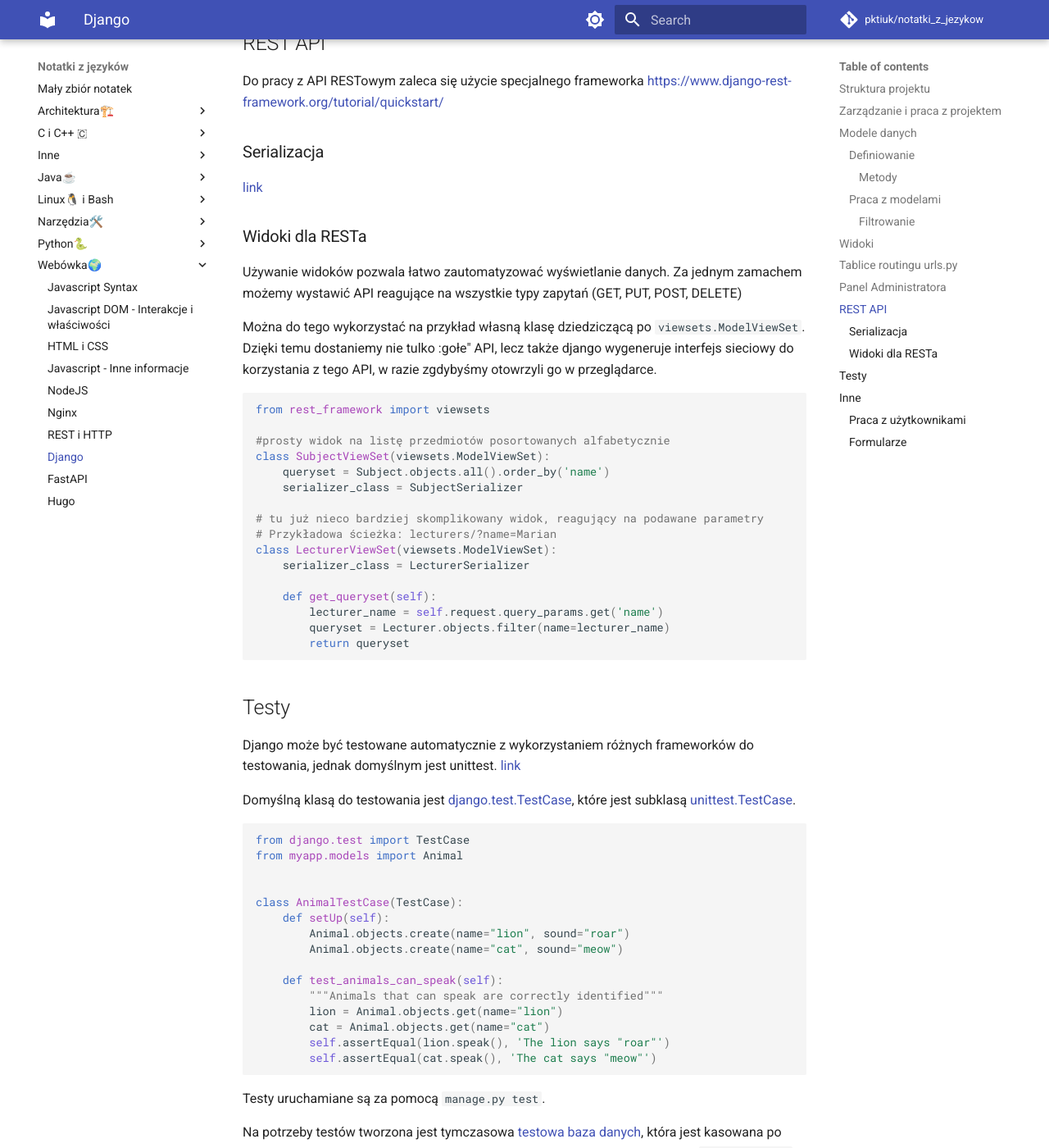
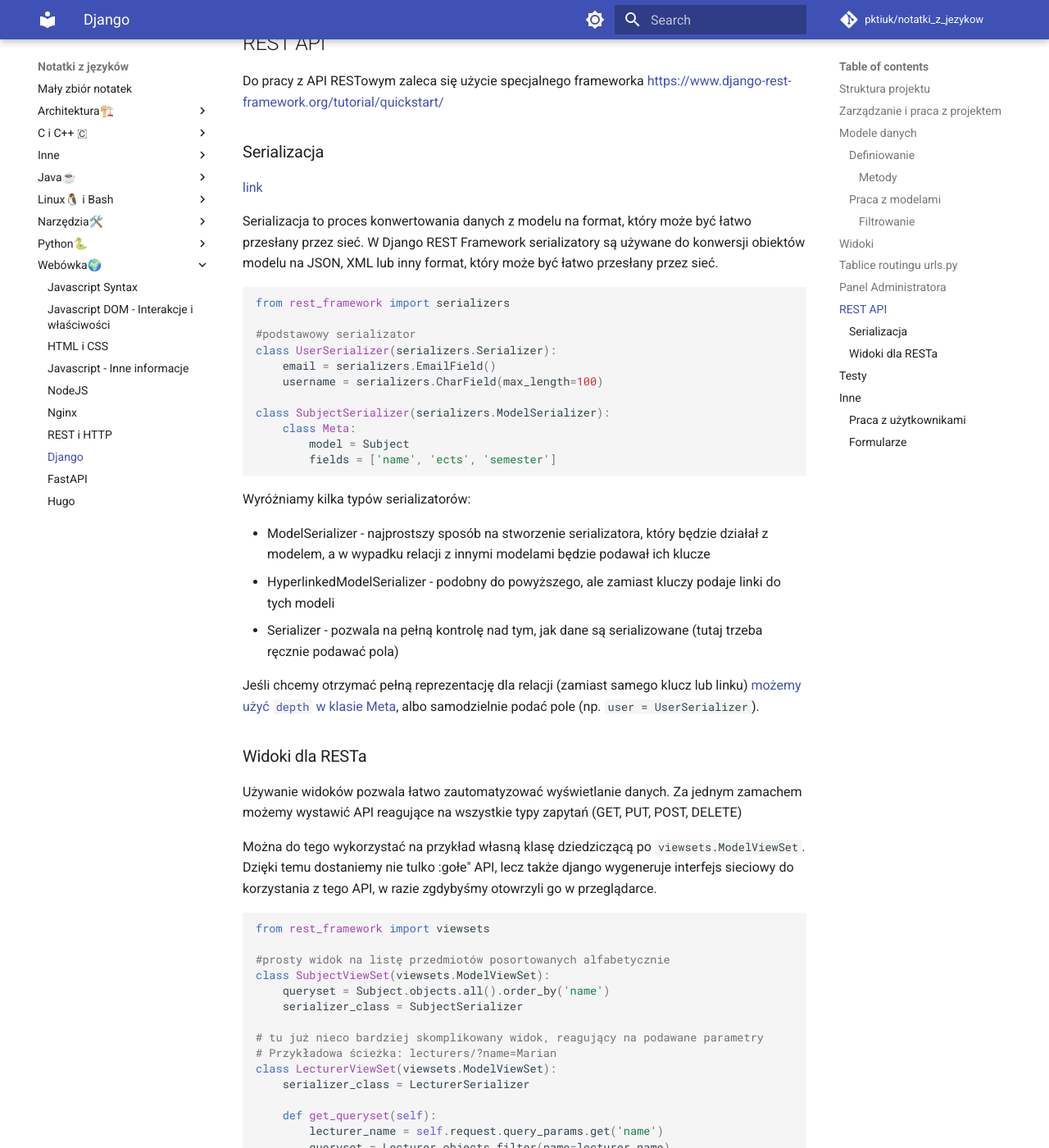
Before and after one commit to pktiuk/notatki_z_jezykow, an MkDocs documentation site: the page built from docs/Webówka🌍/9_django.md, in a window 1280 px wide and 1400 px high, scrolled down 7483 px. Shown: the whole window at 82% size. Built offline with MkDocs 1.6.1 and Material for MkDocs 9.7.7, drawn with Linux system fonts in a browser that asks for light colours; comment, search, counter and statistics services are not loaded.

Commit message:
Opis Serializacji

````diff
--- a/docs/Webówka🌍/9_django.md
+++ b/docs/Webówka🌍/9_django.md
@@ -324,6 +324,31 @@
 
 [link](https://www.django-rest-framework.org/api-guide/serializers/)
 
+Serializacja to proces konwertowania danych z modelu na format, który może być łatwo przesłany przez sieć. W Django REST Framework serializatory są używane do konwersji obiektów modelu na JSON, XML lub inny format, który może być łatwo przesłany przez sieć.
+
+```python
+from rest_framework import serializers
+
+#podstawowy serializator
+class UserSerializer(serializers.Serializer):
+    email = serializers.EmailField()
+    username = serializers.CharField(max_length=100)
+
+class SubjectSerializer(serializers.ModelSerializer):
+    class Meta:
+        model = Subject
+        fields = ['name', 'ects', 'semester']
+```
+
+Wyróżniamy kilka typów serializatorów:
+
+- ModelSerializer - najprostszy sposób na stworzenie serializatora, który będzie działał z modelem, a w wypadku relacji z innymi modelami będzie podawał ich klucze
+- HyperlinkedModelSerializer - podobny do powyższego, ale zamiast kluczy podaje linki do tych modeli
+- Serializer - pozwala na pełną kontrolę nad tym, jak dane są serializowane (tutaj trzeba ręcznie podawać pola)
+
+Jeśli chcemy otrzymać pełną reprezentację dla relacji (zamiast samego klucz lub linku) [możemy użyć `depth` w klasie Meta](https://www.django-rest-framework.org/api-guide/serializers/#specifying-nested-serialization), albo samodzielnie podać pole (np. `user = UserSerializer`).
+
+
 ### Widoki dla RESTa
 
 Używanie widoków pozwala łatwo zautomatyzować wyświetlanie danych. Za jednym zamachem możemy wystawić API reagujące na wszystkie typy zapytań (GET, PUT, POST, DELETE)
````
